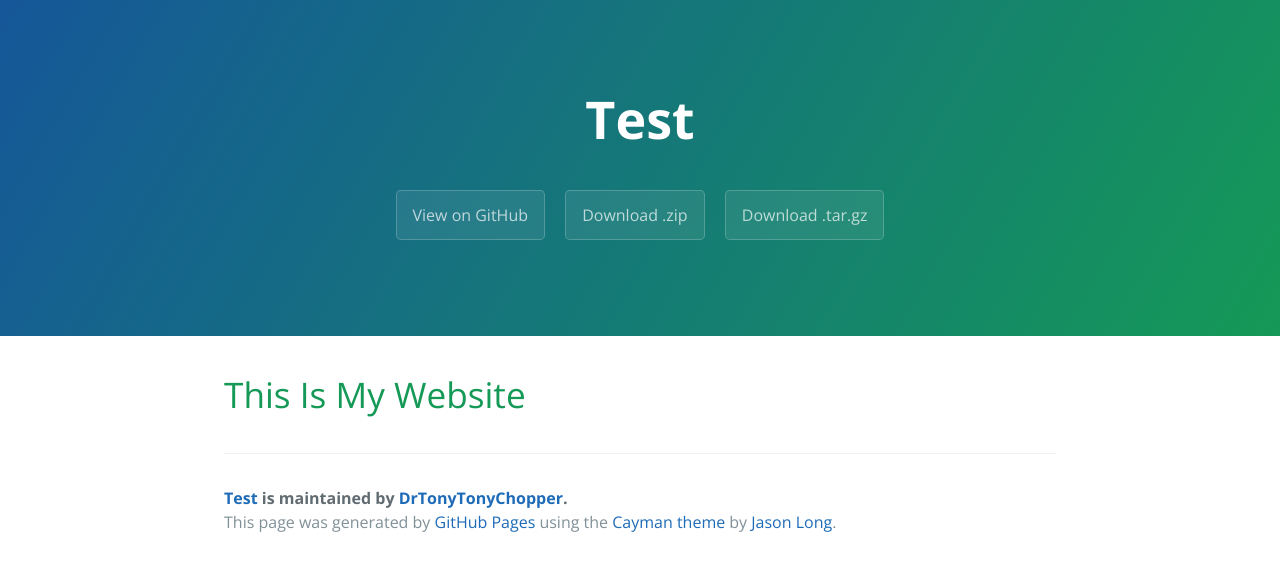
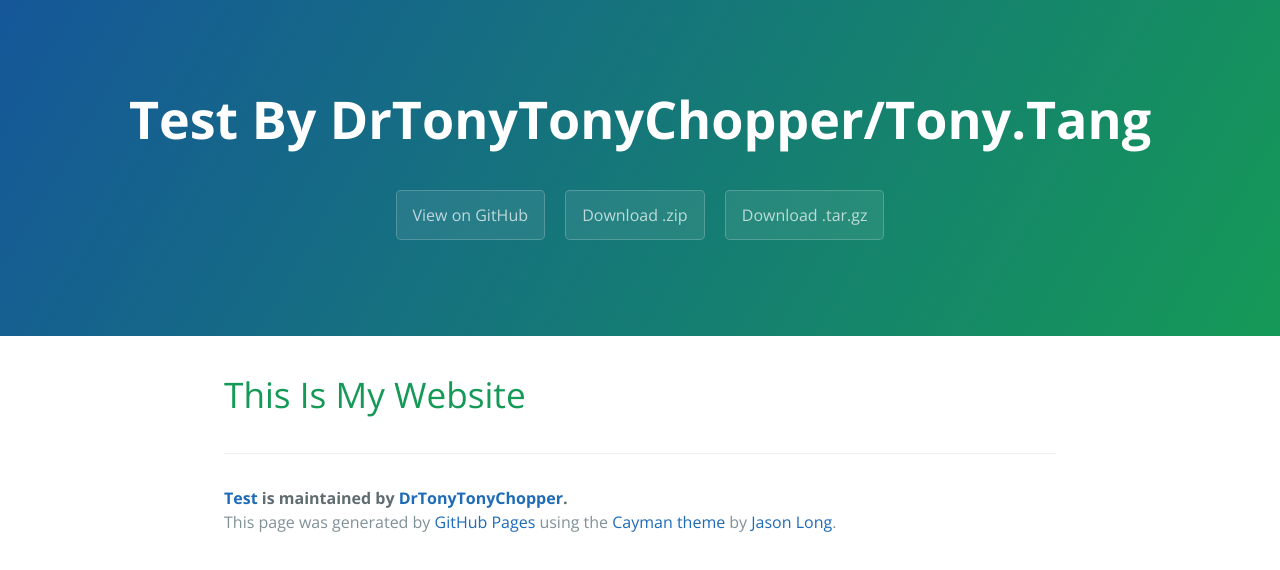
Before and after one commit to DrTonyTonyChopper/test, a plain HTML site: page index.html in a window 1280 px wide. Drawn offline with nearby package versions, Linux system fonts and the light colour scheme.

Commit message:
Update index.html

```diff
--- a/index.html
+++ b/index.html
@@ -2,7 +2,7 @@
 <html lang="en-us">
   <head>
     <meta charset="UTF-8">
-    <title>Test by DrTonyTonyChopper</title>
+    <title>DrTonyTonyChopper</title>
     <meta name="viewport" content="width=device-width, initial-scale=1">
     <link rel="stylesheet" type="text/css" href="stylesheets/normalize.css" media="screen">
     <link href='https://fonts.googleapis.com/css?family=Open+Sans:400,700' rel='stylesheet' type='text/css'>
@@ -11,7 +11,7 @@
   </head>
   <body>
     <section class="page-header">
-      <h1 class="project-name">Test</h1>
+      <h1 class="project-name">Test By DrTonyTonyChopper/Tony.Tang</h1>
       <h2 class="project-tagline"></h2>
       <a href="https://github.com/DrTonyTonyChopper/test" class="btn">View on GitHub</a>
       <a href="https://github.com/DrTonyTonyChopper/test/zipball/master" class="btn">Download .zip</a>
```
